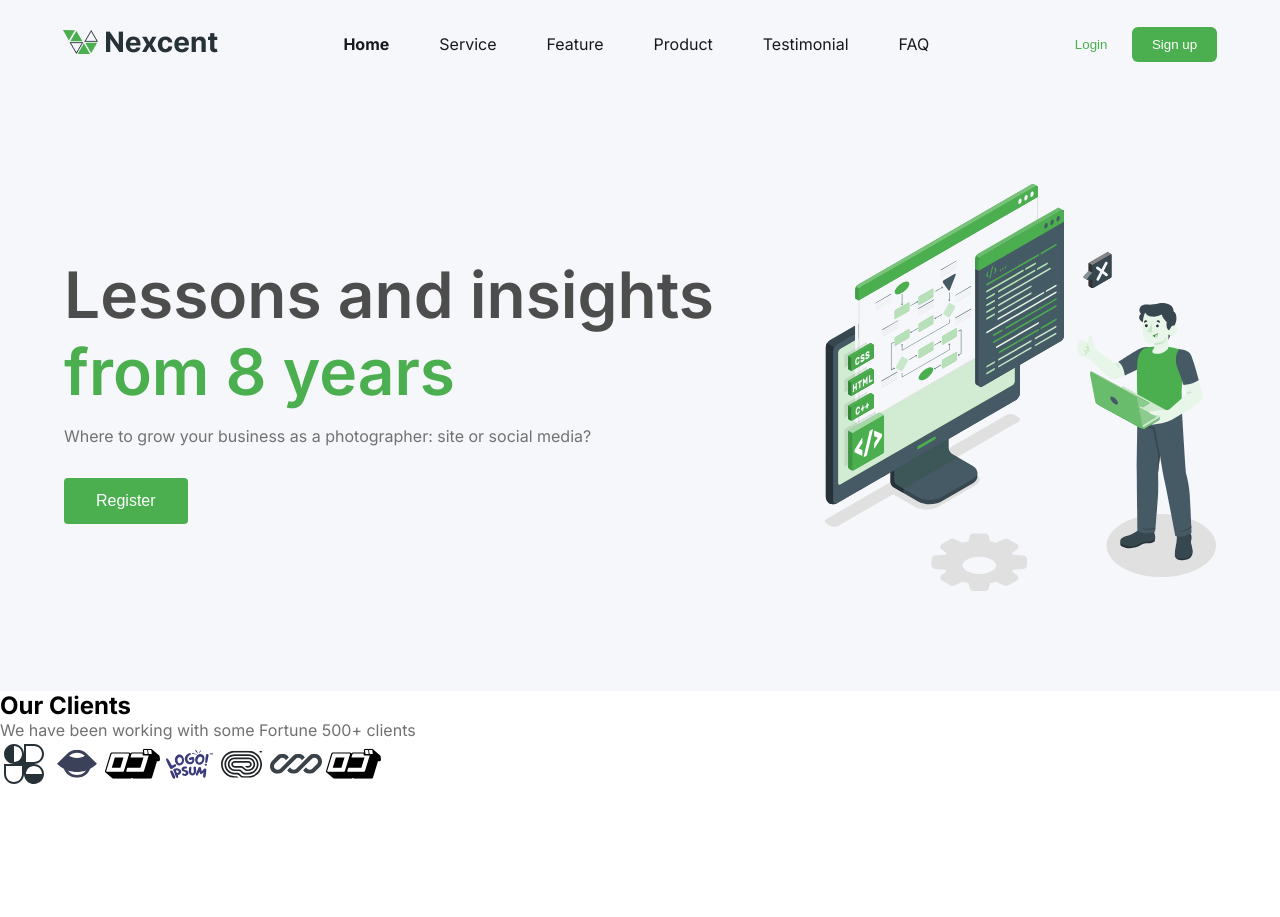
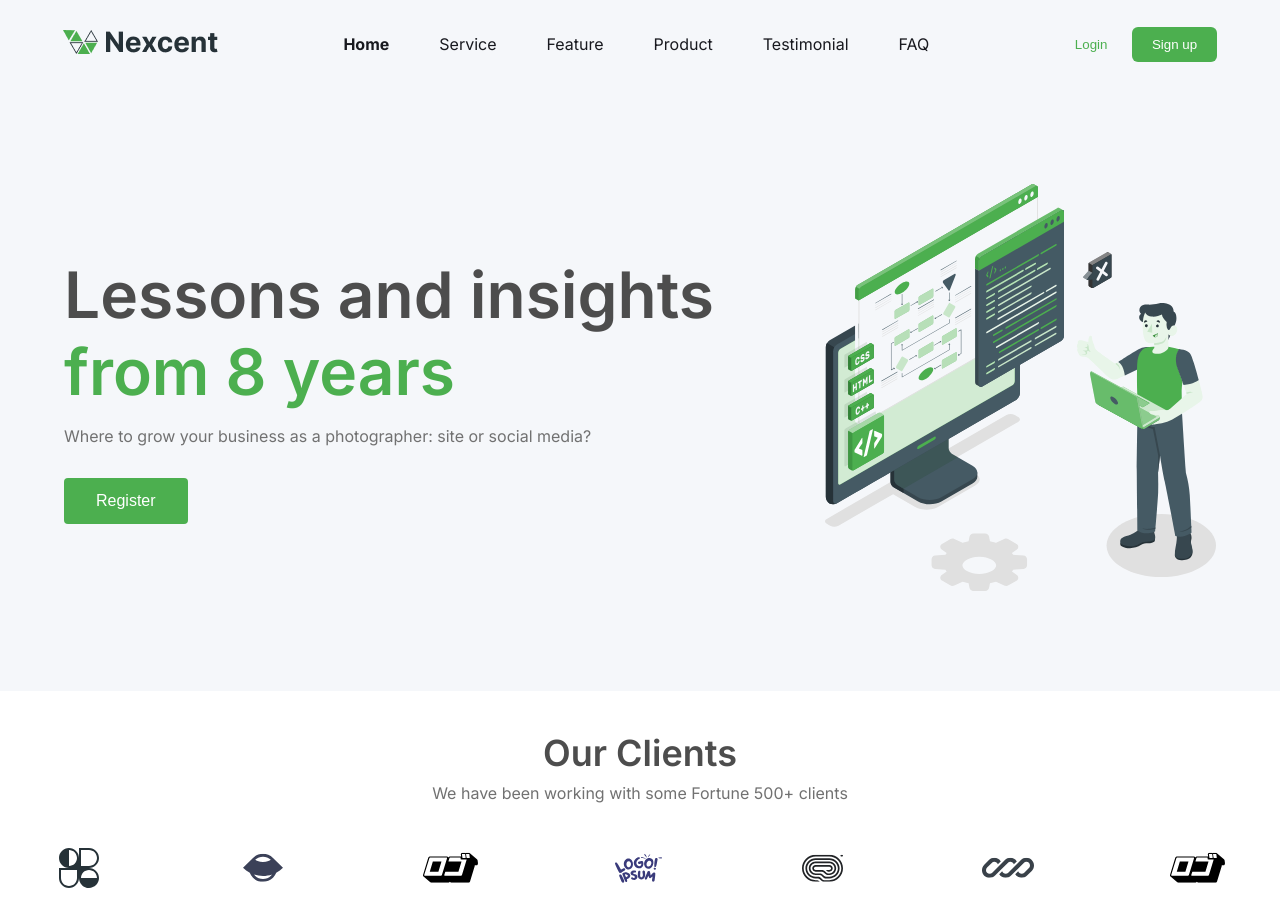
Before and after one commit to maridabrins/Nexcent, a plain HTML site: page index.html in a window 1280 px wide. Before the commit the page ends 800 px from the top, so only its background shows below. Drawn offline with Linux system fonts and the light colour scheme.

Commit message:
style: add style section our-clients

```diff
--- a/src/styles/global.css
+++ b/src/styles/global.css
@@ -20,7 +20,11 @@ p{ /*Todos os paragrafos tem a mesma cor */
     font-size: 16px;
     cursor: pointer;
 }
-
+h2{
+    color: var(--color-neutral-d_grey);
+    font-size: 36px;
+    font-weight: 600;
+}
 :root{ /* variaveis de cores */
     --color-neutral-black: #263238;
     --color-neutral-d_grey: #4D4D4D;
--- a/src/styles/style.css
+++ b/src/styles/style.css
@@ -76,3 +76,23 @@ h1{
 }
 
 /* ------------ FIM MAIN ------------- */
+
+/* ------------ OUR CLIENTS ------------- */
+.our-clients{
+    text-align: center;
+    margin-top: 40px;
+}
+.our-clients p{
+    margin-top: 8px;
+    font-size: 16px;
+}
+
+.logo-clients{
+    margin-top: 16px;
+    display: flex;
+    justify-content: center;
+    gap: 136px;
+    padding: 25px 0px;
+}
+
+/* ------------ FIM OUR CLIENTS ------------- */
```
